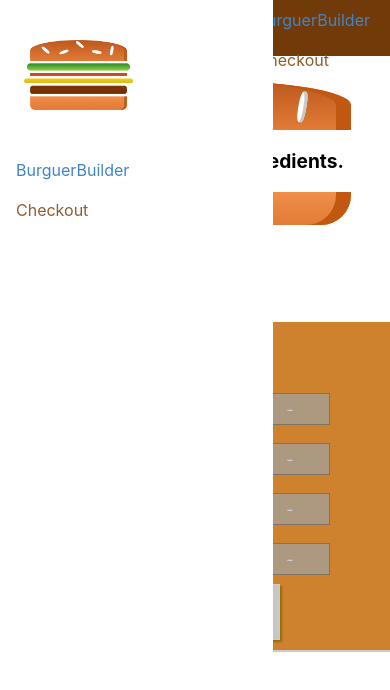
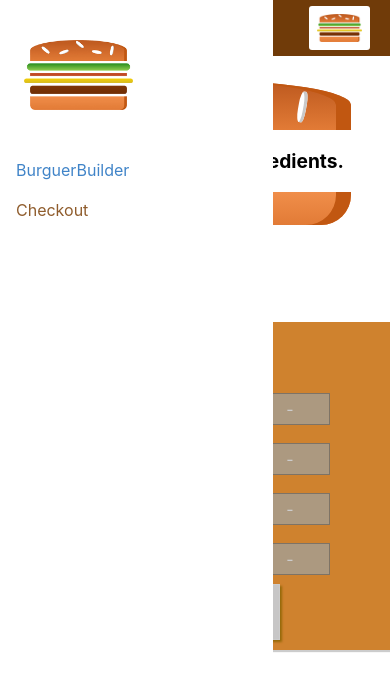
Before and after one commit to gonzaloamadio/burger-builder, a React (Create React App) app: page / in a window 390 px wide. Shown: the top 690 px of the page. Built offline with nearby package versions, Linux system fonts and the light colour scheme.

Commit message:
Hide toolbar menu items for mobile.
 Changes to be committed:
	modified:   src/components/Navigation/Toolbar/Toolbar.js
	modified:   src/components/Navigation/Toolbar/Toolbar.module.css

```diff
--- a/src/components/Navigation/Toolbar/Toolbar.js
+++ b/src/components/Navigation/Toolbar/Toolbar.js
@@ -9,7 +9,7 @@ const Toolbar = (props) => (
         <div className={classes.Logo}>
             <Logo />
         </div>
-        <nav>
+        <nav className={classes.DesktopOnly}>
             <NavigationItems />
         </nav>
     </header>
--- a/src/components/Navigation/Toolbar/Toolbar.module.css
+++ b/src/components/Navigation/Toolbar/Toolbar.module.css
@@ -25,3 +25,10 @@
 .Logo {
     height: 80%;
 }
+
+/* For small devices, do not show elements. We have Side Menu */
+@media (max-width: 499px) {
+    .DesktopOnly {
+        display: none;
+    }
+}
```
